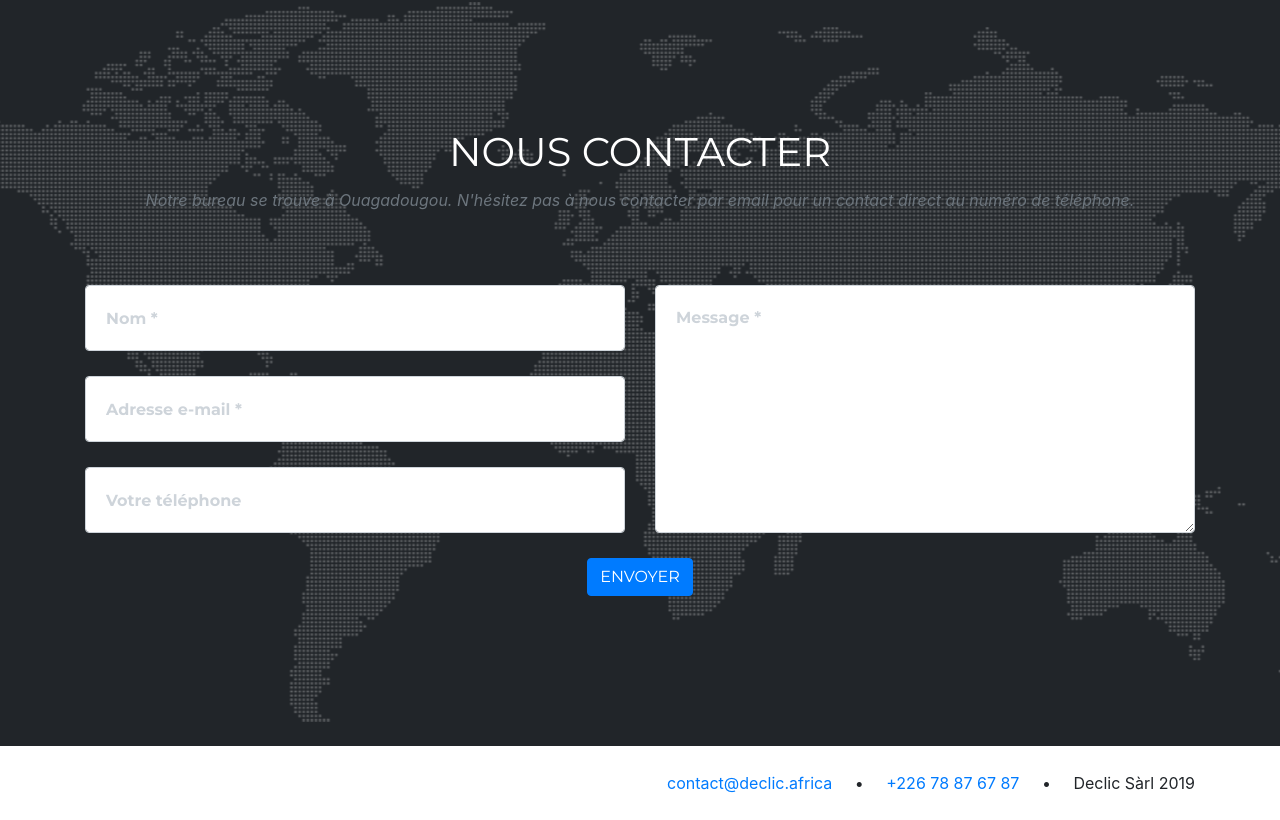
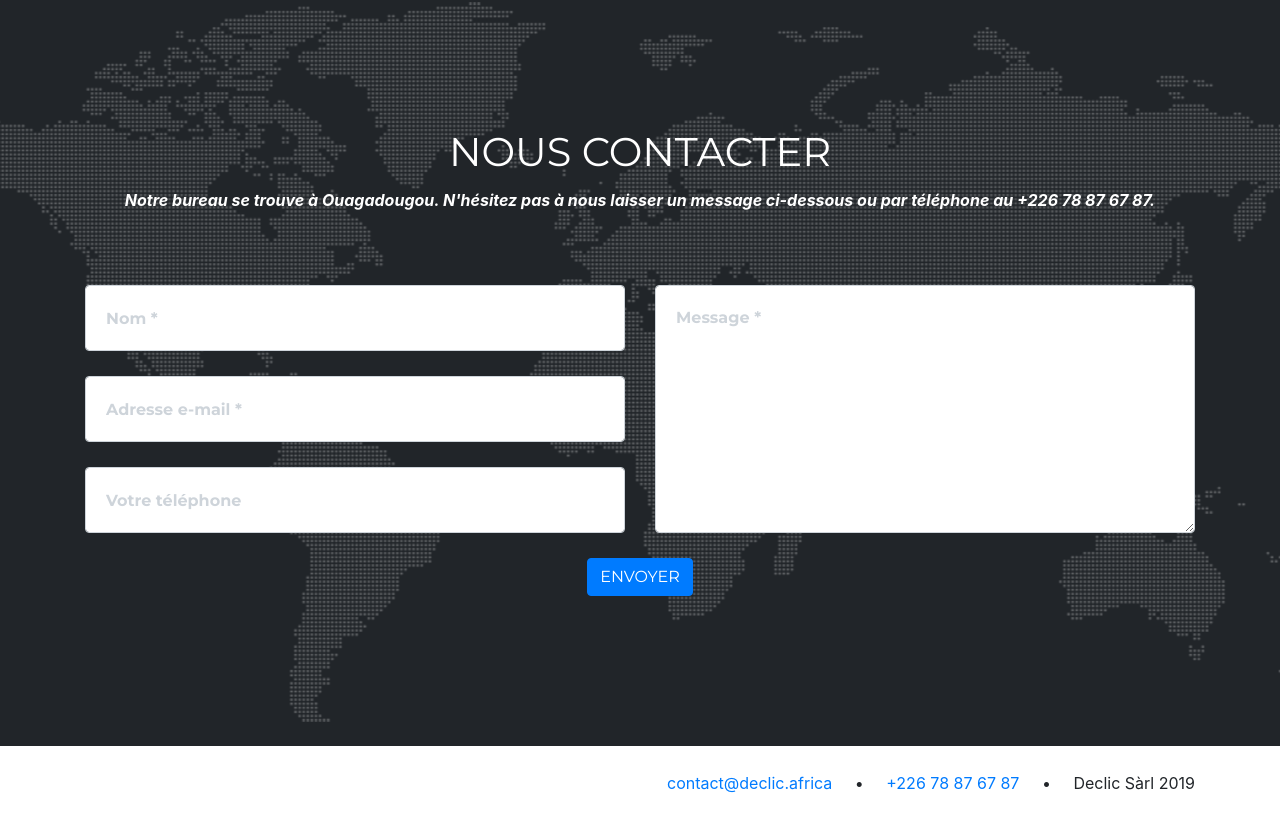
Before and after one commit to declic-africa/declic.africa, a website with bundled scripts: page index.html in a window 1280 px wide. Shown: the part 2892-3712 px from the top of the page. Built offline with nearby package versions, Linux system fonts and the light colour scheme; a web font is replaced by a local one.

Commit message:
Improve contact content

```diff
--- a/index.html
+++ b/index.html
@@ -210,9 +210,7 @@ qui met sur les rails,
         <div class="row">
             <div class="col-lg-12 text-center">
                 <h2 class="section-heading text-uppercase">Nous contacter</h2>
-                <h3 class="section-subheading text-muted">Notre bureau se trouve à Ouagadougou. N'hésitez pas à nous
-                    contacter par email pour un contact direct au numéro de
-                    téléphone.</h3>
+                <h3 class="section-subheading" style="color: #fff; font-weight: bold">Notre bureau se trouve à Ouagadougou. N'hésitez pas à nous laisser un message ci-dessous ou par téléphone au <a href="tel:+22678876787" style="color: #fff; ">+226 78 87 67 87</a>.</h3>
             </div>
         </div>
         <div class="row">
@@ -283,7 +281,7 @@ qui met sur les rails,
             <div class="col-md-8" style="text-align: right">
                 <a href="mailto:contact@declic.africa">contact@declic.africa</a>
                 &nbsp; &nbsp; &bull; &nbsp; &nbsp;
-                <a href="tel:+22678876787">+226 78 87 67 87 </a>
+                <a href="tel:+22678876787">+226 78 87 67 87</a>
                 &nbsp; &nbsp; &bull; &nbsp; &nbsp;
                 Declic Sàrl <span id="current-year"></span>
             </div>
```
